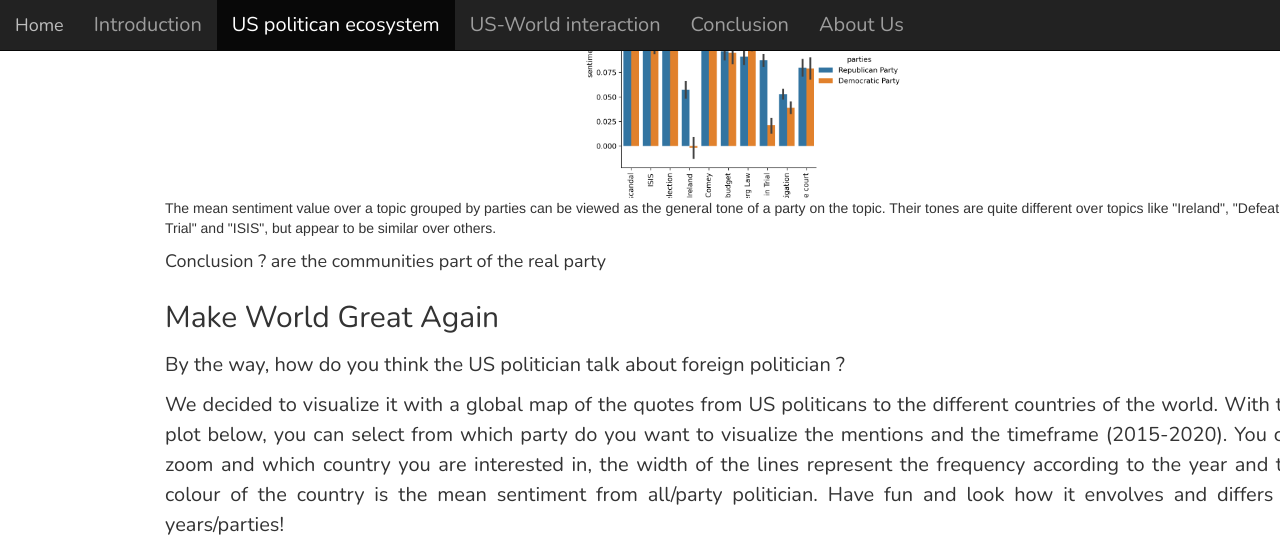
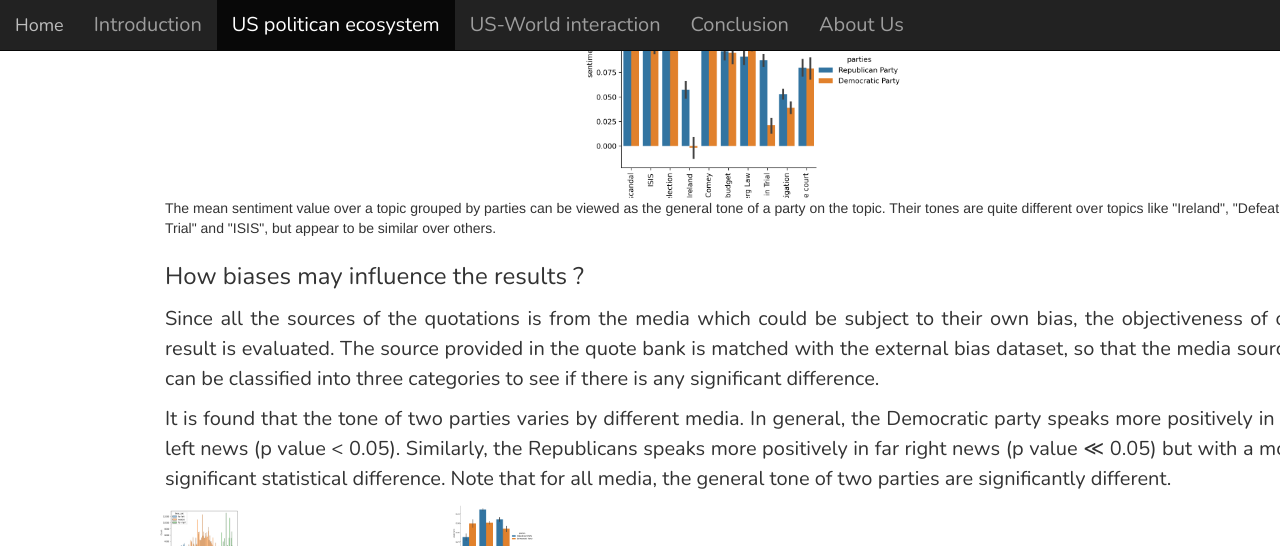
Before and after one commit to irvin-mero/date_a_data, a Jekyll site: the page built from index.html, in a window 1280 px wide and 900 px high, scrolled down 3254 px, cut to the strip 0-546 px from the top of the window. Built offline with Jekyll 4.4.1, drawn with Linux system fonts in a browser that asks for light colours.

Commit message:
fix merge

```diff
--- a/index.html
+++ b/index.html
@@ -137,9 +137,34 @@ background: "assets/images/donald_biden.jpg"
                 the topic. Their tones are quite different over topics like "Ireland", "Defeat in Trial" and "ISIS", but
                 appear to be similar over others.
 
+                <h3> How biases may influence the results ?</h3>
+                <p>
+                    Since all the sources of the quotations is from the media which could be subject to their own
+                    bias, the objectiveness of our result is evaluated. The source provided in the quote
+                    bank is matched with the external bias dataset, so that the media sources can be classified into
+                    three categories to see if there is any significant difference.
+                </p>
+                <!-- <img src="assets/images/bias_hist.png" style="width:50%" class="left"> -->
+                <!-- <img src="assets/images/tone_by_biasGroup_party.png" style="width:50%" class=""> -->
+
+                <p>
+                    It is found that the tone of two parties varies by different media. In general, the Democratic party
+                    speaks more positively in far left news (p value &lt; 0.05). Similarly, the Republicans speaks more
+                    positively in far right news (p value &#8810; 0.05) but with a more significant statistical
+                    difference.
+                    Note that for all media, the general tone of two parties are significantly different.
+                </p>
+
+                <div class="row">
+                    <div class="column">
+                        <img src="assets/images/bias_hist.png" alt="bias histogram" style="width:30%">
+                    </div>
+                    <div class="column">
+                        <img src="assets/images/tone_by_biasGroup_party.png" alt="tone by party" style="width:30%">
+                    </div>
+                </div>
+
                 <h4> Conclusion ? are the communities part of the real party </h4>
-
-
 
 
                 <h2>Make World Great Again</h2>
```
